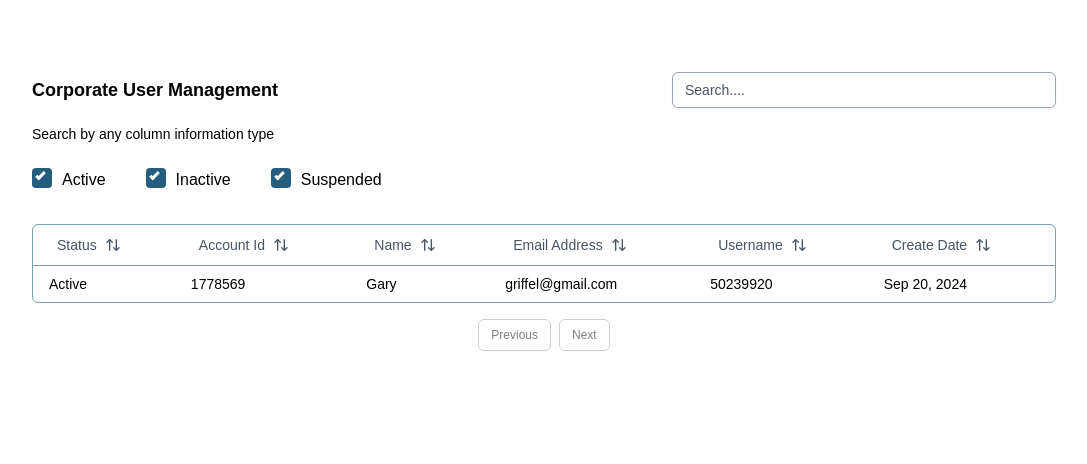
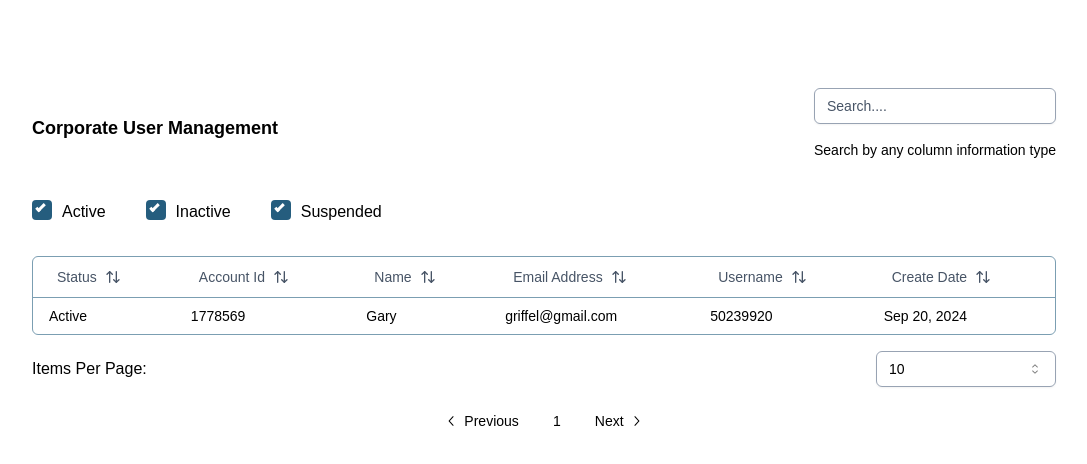
Before and after one commit to mwebcode/mweb-client-zone, a Next.js app: page /corporate-user-management in a window 1280 px wide. Shown: the top 464 px of the page, without its empty margins (96-1183 px from the left). Built offline with nearby package versions, Linux system fonts and the light colour scheme.

Commit message:
Corporate User Management pagination

```diff
--- a/app/corporate-user-management/data-table.tsx
+++ b/app/corporate-user-management/data-table.tsx
@@ -22,6 +22,14 @@ import {
 import {Button} from "@/components/ui/button";
 import React, {useEffect, useMemo, useState} from "react";
 import {Input} from "@/components/ui/input";
+import {Select, SelectContent, SelectItem, SelectTrigger, SelectValue} from "@/components/ui/select";
+import {
+    Pagination,
+    PaginationContent,
+    PaginationItem,
+    PaginationLink, PaginationNext,
+    PaginationPrevious
+} from "@/components/ui/pagination";
 
 
 interface DataTableProps<TData, TValue> {
@@ -58,8 +66,6 @@ export function DataTable<TData, TValue>({
 
         return debouncedValue;
     };
-
-    const debouncedFilter = useDebounce(globalFilter, 300);
     interface ColumnFilter {
         id: string
         value: unknown
@@ -83,6 +89,11 @@ export function DataTable<TData, TValue>({
     const handleRowClick = (row: TData) => {
         onRowSelect(row); // Call the passed function to select a row
     };
+
+    const handleItemsPerPageChange = (value: number) => {
+        setItemsPerPage(value);
+        setCurrentPage(0); // Reset to first page
+    };
     const filteredData = useMemo(() => {
         return data.filter((row:any) =>
             filters[row.status]
@@ -95,6 +106,15 @@ export function DataTable<TData, TValue>({
             currentPage * itemsPerPage + itemsPerPage
         );
     }, [filteredData, currentPage, itemsPerPage]);
+
+    // Total pages based on filtered data
+    const totalPages = Math.ceil(filteredData.length / itemsPerPage);
+    const handlePageChange = (pageIndex: number) => {
+        if (pageIndex >= 0 && pageIndex < totalPages) {
+            setCurrentPage(pageIndex);
+        }
+    };
+
 
     const table = useReactTable({
         data: paginatedData,
@@ -126,22 +146,22 @@ export function DataTable<TData, TValue>({
         </label>
     );
     return (
-
         <div className="w-full max-w-[1024px] mx-auto items-center">
             <div className="flex flex-col sm:flex-row items-center justify-between py-4 gap-4">
                 <h2 className='text-lg font-bold'>Corporate User Management</h2>
+                <div className='mt-4'>
                     <Input
                         placeholder="Search...."
                         value={globalFilter}
                         onChange={(event) => setGlobalFilter(event.target.value)}
-                    className="max-w-full sm:max-w-sm"
+                        className="max-w-full sm:max-w-sm mb-4"
                     />
-            </div>
-
-            {/* Subheading */}
                     <div className='mb-6 text-sm text-center sm:text-left'>
                         Search by any column information type
                     </div>
+                </div>
+            </div>
+
 
             {/* Filters */}
             <div className='mb-8 grid grid-cols-3 gap-4 sm:flex sm:gap-10'>
@@ -214,24 +234,50 @@ export function DataTable<TData, TValue>({
             </div>
 
             {/* Pagination */}
-            <div className="flex justify-center space-x-2 py-4">
-                <Button
-                    variant="outline"
-                    size="sm"
-                    onClick={() => table.previousPage()}
-                    disabled={!table.getCanPreviousPage()}
+
+            <div className="flex items-center justify-between py-4">
+                <p>Items Per Page:</p>
+                <Select onValueChange={(value) => handleItemsPerPageChange(Number(value))}>
+                    <SelectTrigger className="w-[180px]">
+                        <SelectValue placeholder={itemsPerPage.toString()} />
+                    </SelectTrigger>
+                    <SelectContent>
+                        <SelectItem value="10">10</SelectItem>
+                        <SelectItem value="20">20</SelectItem>
+                        <SelectItem value="30">30</SelectItem>
+                    </SelectContent>
+                </Select>
+            </div>
+            <Pagination>
+                <PaginationContent>
+                    <PaginationItem>
+                        <PaginationPrevious
+                            onClick={() => handlePageChange(currentPage - 1)}
+                            aria-disabled={currentPage === 0}
+                        />
+                    </PaginationItem>
+                    {Array.from({ length: totalPages }, (_, index) => (
+                        <PaginationItem key={index}>
+                            <PaginationLink
+                                href="#"
+                                onClick={(e) => {
+                                    e.preventDefault();
+                                    handlePageChange(index);
+                                }}
+                                className={index === currentPage ? "active" : ""}
                             >
-                    Previous
-                </Button>
-                <Button
-                    variant="outline"
-                    size="sm"
-                    onClick={() => table.nextPage()}
-                    disabled={!table.getCanNextPage()}
-                >
-                    Next
-                </Button>
-            </div>
+                                {index + 1}
+                            </PaginationLink>
+                        </PaginationItem>
+                    ))}
+                    <PaginationItem>
+                        <PaginationNext
+                            onClick={() => handlePageChange(currentPage + 1)}
+                            aria-disabled={currentPage === totalPages - 1}
+                        />
+                    </PaginationItem>
+                </PaginationContent>
+            </Pagination>
         </div>
     )
 }
```
Lines whose indentation alone changed are shown as unchanged.
